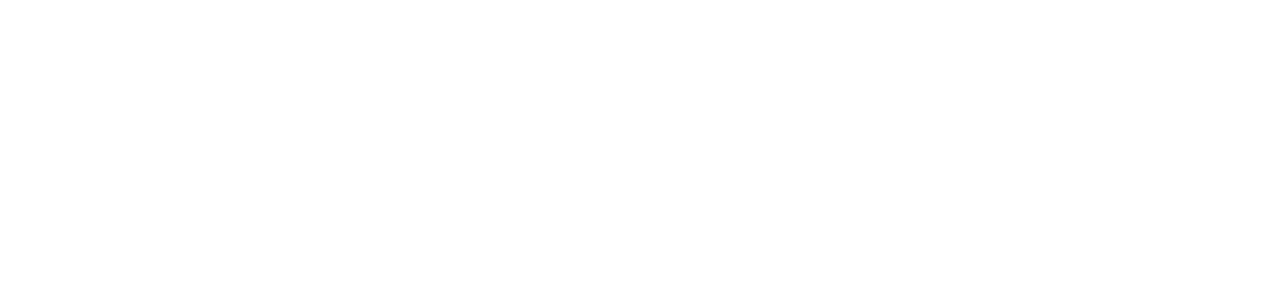
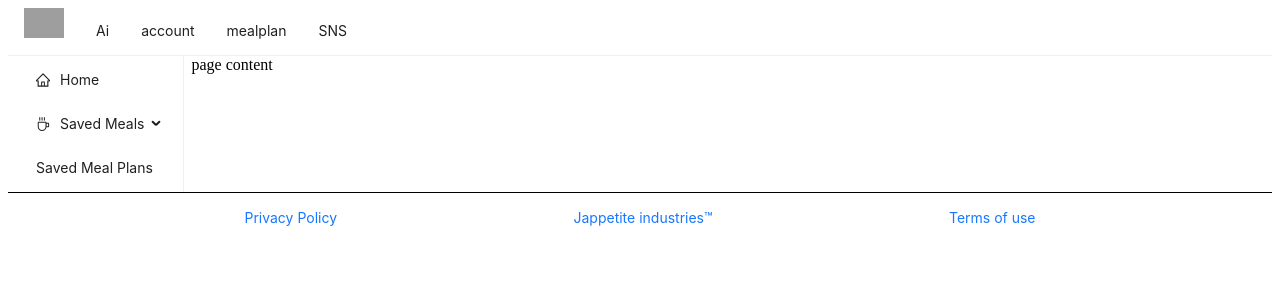
Before and after one commit to Betelgeuse-Blasters/GrocRE, a React (Vite) app in the folder frontEnd/: page /sns in a window 1280 px wide. Shown: the top 300 px of the page. Built offline with nearby package versions, Linux system fonts and the light colour scheme; grey boxes are pictures that could not be loaded.

Commit message:
Small changes

```diff
--- a/frontEnd/src/App.jsx
+++ b/frontEnd/src/App.jsx
@@ -12,8 +12,8 @@ export default function App() {
       <Route path="/ai" element={<Ai />} />
       <Route path="/account" element={<Login />} />
       <Route path="/mealplan" element={<MealPlan />} />
-      <Route path="/sns">
-        <Route path="home" element={<Sns />} />
+      <Route path="/sns" element={<Sns />}>
+        <Route path="home" />
       </Route>
     </Routes>
   );
--- a/frontEnd/src/pages/Social/TEMPLATEDONOTUSE.jsx
+++ b/frontEnd/src/pages/Social/TEMPLATEDONOTUSE.jsx
@@ -1,10 +1,5 @@
 import { Menu, Space, Typography } from "antd";
-import {
-  HomeOutlined,
-  SearchOutlined,
-  TeamOutlined,
-  UserOutlined,
-} from "@ant-design/icons";
+import { CoffeeOutlined, HomeOutlined } from "@ant-design/icons";
 import "./styles/sns.css";
 import NavBar from "../../NavBar";
 export default function AppTEMP() {
@@ -24,6 +19,7 @@ function SideBar() {
   return (
     <div className="SideBar">
       <Menu
+        mode="inline"
         items={[
           {
             label: "Home",
@@ -31,19 +27,28 @@ function SideBar() {
             icon: <HomeOutlined />,
           },
           {
-            label: "Explore",
-            key: "explore",
-            icon: <SearchOutlined />,
+            label: "Saved Meals",
+            key: "following",
+            icon: <CoffeeOutlined />,
+            children: [
+              {
+                key: 1,
+                label: "test1",
+              },
+              {
+                key: 2,
+                label: "test2",
+              },
+              {
+                key: 3,
+                label: "test3",
+              },
+            ],
           },
           {
-            label: "Following",
-            key: "following",
-            icon: <TeamOutlined />,
-          },
-          {
-            label: "Profile",
-            key: "profile",
-            icon: <UserOutlined />,
+            label: "Saved Meal Plans",
+            key: "savedMealPlans",
+            // icon: <ExperimentOutlined />,
           },
         ]}
       ></Menu>
@@ -52,11 +57,7 @@ function SideBar() {
 }
 
 function PageContent() {
-  return (
-    <div className="PageContent">
-      <p>page content</p>
-    </div>
-  );
+  return <div className="PageContent">page content</div>;
 }
 function Footer() {
   return (
@@ -64,9 +65,15 @@ function Footer() {
       <Typography.Link href={"https://www.google.com"} target={"_blank"}>
         Privacy Policy
       </Typography.Link>
+      <Typography.Link href={"https://www.crunchyroll.com"} target={"_blank"}>
+        Jappetite industries™
+      </Typography.Link>
       <Typography.Link href={"https://www.yahoo.com"} target={"_blank"}>
         Terms of use
       </Typography.Link>
     </div>
   );
 }
+function ExplorePage() {
+  return <div> explore page</div>;
+}
```
